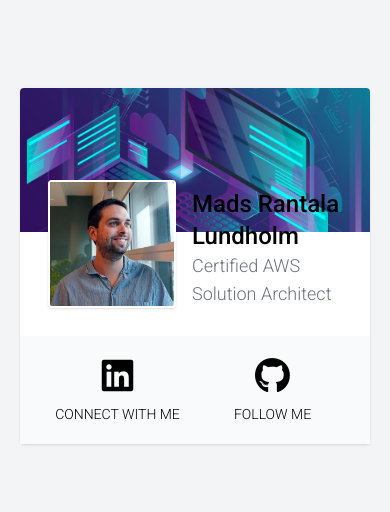
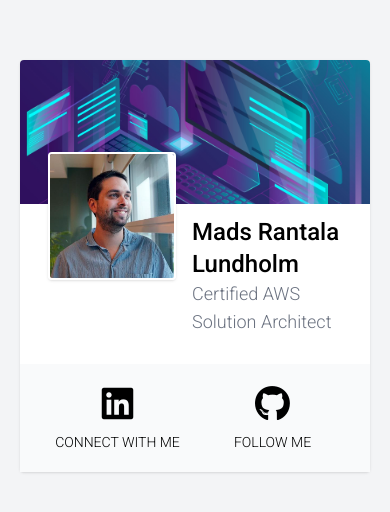
Before and after one commit to madslundholmdk/madslundholmdk.github.io, a plain HTML site: page index.html in a window 390 px wide. Shown: the part 156-668 px from the top of the page. Drawn offline with nearby package versions, Linux system fonts and the light colour scheme.

Commit message:
make responsive

```diff
--- a/index.html
+++ b/index.html
@@ -16,9 +16,9 @@
 <body class="bg-gray-100 antialiased font-thin flex flex-wrap justify-center content-center h-screen">
   <div class="max-w-lg w-full bg-white rounded shadow m-5">
     <div style="background-image: url(./header.jpg)" class="w-full h-36 bg-center bg-cover rounded-t"></div>
-    <div class="flex items-end p-7 -mt-20">
+    <div class="flex items-start p-7 -mt-20">
       <img src="./profil.jpeg" alt="Mads Lundholm" class="rounded w-32 border-2 border-white shadow">
-      <div class="ml-4">
+      <div class="ml-4 mt-16">
         <h3 class="font-medium text-2xl">Mads Rantala Lundholm</h3>
         <p class="text-gray-500 text-lg">Certified AWS Solution Architect</p>
       </div>
```
